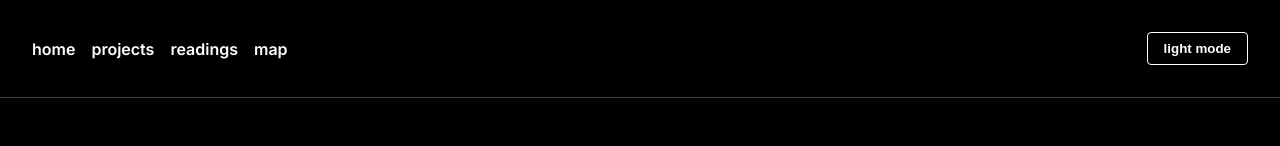
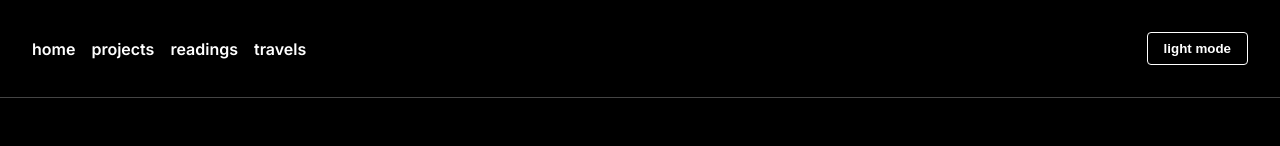
Before and after one commit to phrazzld/vanity, a Next.js app: page / in a window 1280 px wide. Shown: the top 146 px of the page. Built offline with nearby package versions, Linux system fonts and the light colour scheme.

Commit message:
fix(map): label it "travels" in nav

```diff
--- a/src/app/layout.tsx
+++ b/src/app/layout.tsx
@@ -29,7 +29,7 @@ export default function RootLayout({
                 <Link href="/readings">readings</Link>
               </li>
               <li>
-                <Link href="/map">map</Link>
+                <Link href="/map">travels</Link>
               </li>
             </ul>
           </nav>
```
